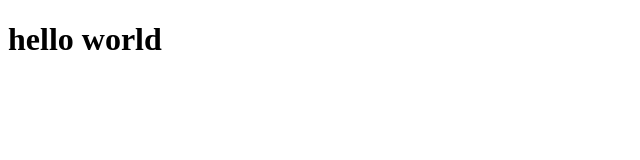
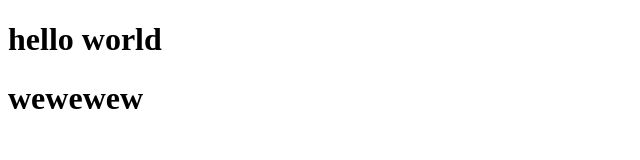
Before and after one commit to WebCodexPH/groae.github.io, a plain HTML site: page index.html in a window 1280 px wide. Shown: the whole page, without its empty margins (0-640 px from the left). Drawn offline with Linux system fonts and the light colour scheme.

Commit message:
Update index.html

```diff
--- a/index.html
+++ b/index.html
@@ -8,5 +8,6 @@
 </head>
 <body>
     <h1>hello world</h1>
+    <h1>wewewew</h1>
 </body>
 </html>
```
